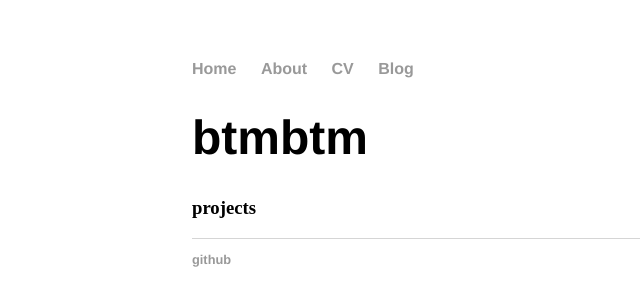
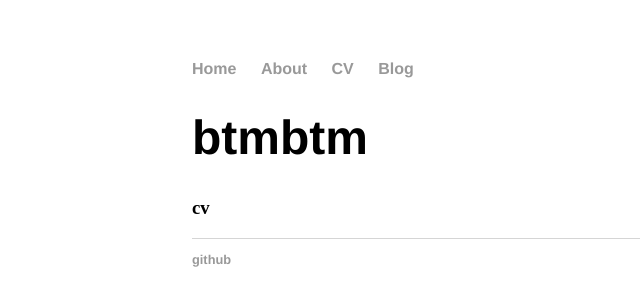
Before and after one commit to btmbtm/btmbtm.github.io, a Jekyll site: the page built from cv.html, in a window 1280 px wide. Shown: the top 306 px of the page, without its empty margins (0-640 px from the left). Built offline with Jekyll 4.4.1, drawn with Linux system fonts in a browser that asks for light colours.

Commit message:
Update cv.html

```diff
--- a/cv.html
+++ b/cv.html
@@ -4,4 +4,4 @@ title: btmbtm
 ---
 
 	<h1>btmbtm</h1>
-	<h3> projects </h3>
+	<h3> cv </h3>
```
